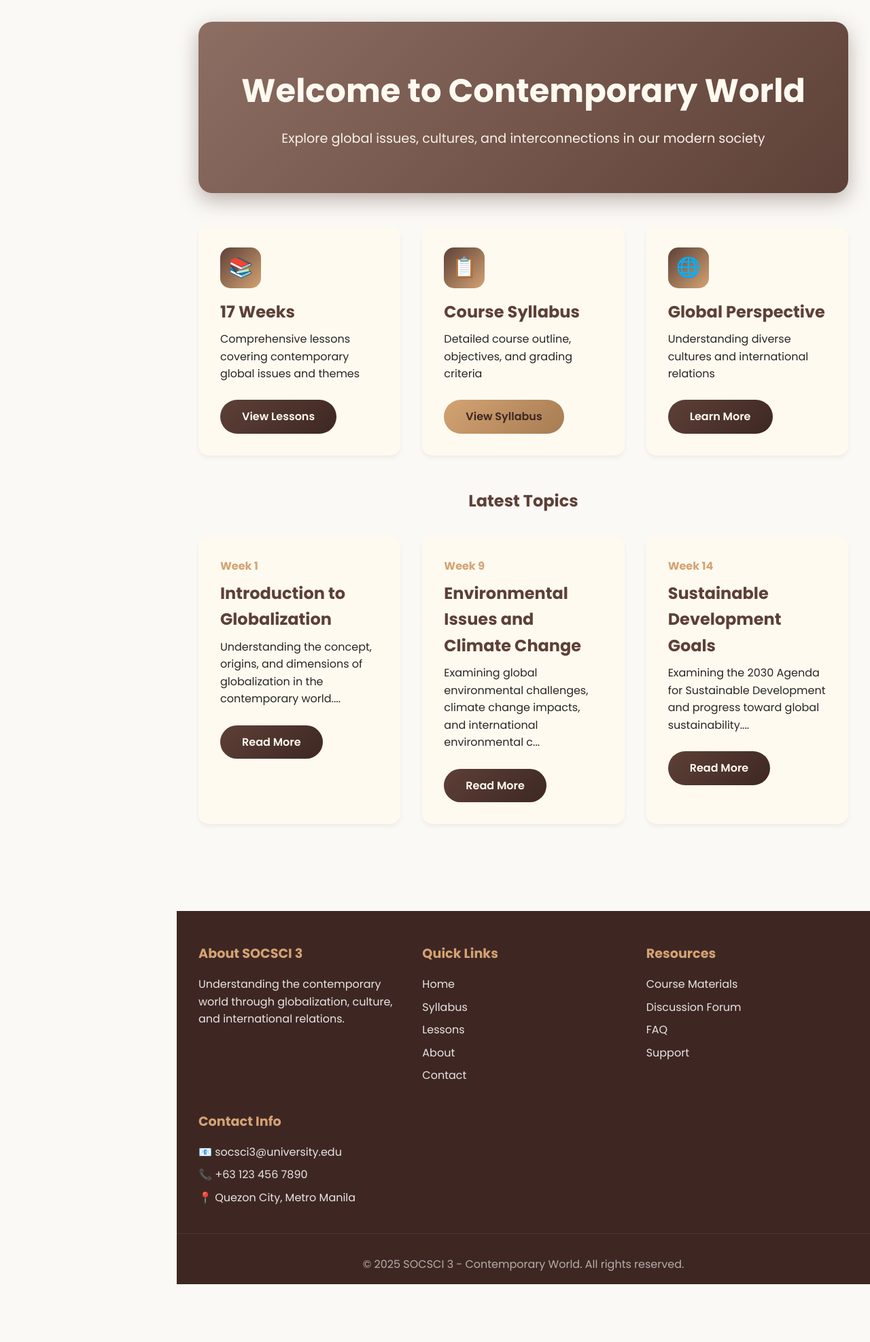
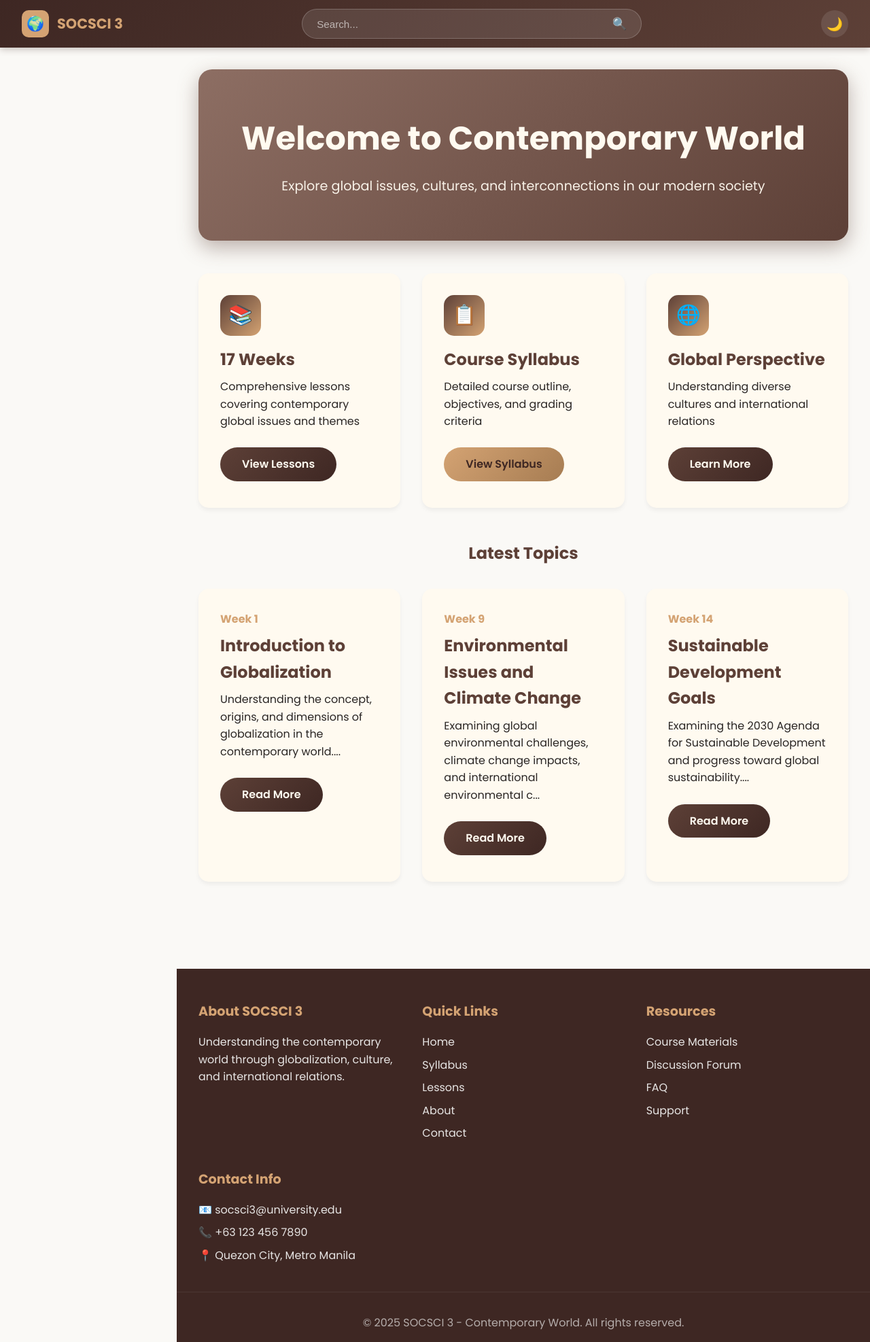
Before and after one commit to bagayan23/SOCSCI3, a PHP site: page /SOCSICI3/ in a window 1280 px wide. Shown: the whole page at 68% size. Before the commit the page ends 1889 px from the top, so only its background shows below. Run offline with PHP 8.4, Linux system fonts and the light colour scheme.

Commit message:
Updated index.php

```diff
--- a/assets/css/style.css
+++ b/assets/css/style.css
@@ -27,6 +27,7 @@
 
     /* LAYOUT VARIABLES */
     --sidebar-width: 260px;
+    --header-height: 70px;
 }
 
 body {
@@ -35,6 +36,7 @@ body {
     color: var(--gray-800);
     background: var(--gray-50);
     transition: all 0.3s ease;
+    padding-top: var(--header-height);
 }
 
 body.dark-mode {
@@ -43,59 +45,120 @@ body.dark-mode {
 }
 
 /* =========================================
-   SIDEBAR NAVIGATION (Replaces Header)
+   HEADER
+   ========================================= */
+header {
+    position: fixed;
+    top: 0;
+    left: 0;
+    right: 0;
+    height: var(--header-height);
+    background: linear-gradient(135deg, var(--indigo-dark), var(--indigo));
+    color: var(--white);
+    z-index: 1000;
+    box-shadow: 0 2px 10px rgba(62, 39, 35, 0.3);
+}
+
+.header-container {
+    max-width: 100%;
+    height: 100%;
+    padding: 0 2rem;
+    display: flex;
+    align-items: center;
+    justify-content: space-between;
+    gap: 2rem;
+}
+
+/* Logo in Header */
+.logo {
+    display: flex;
+    align-items: center;
+    gap: 0.75rem;
+    font-size: 1.3rem;
+    font-weight: 700;
+    color: var(--teal);
+    text-decoration: none;
+    flex-shrink: 0;
+}
+
+.logo-img {
+    width: 40px;
+    height: 40px;
+    background: var(--teal);
+    color: var(--indigo-dark);
+    border-radius: 10px;
+    display: flex;
+    align-items: center;
+    justify-content: center;
+    font-size: 1.3rem;
+}
+
+/* Header Search Bar */
+.search-bar {
+    display: flex;
+    align-items: center;
+    background: rgba(255, 255, 255, 0.1);
+    border-radius: 25px;
+    padding: 0.5rem 1rem;
+    flex-grow: 1;
+    max-width: 500px;
+    border: 1px solid rgba(255, 255, 255, 0.2);
+    transition: all 0.3s ease;
+}
+
+.search-bar:focus-within {
+    background: rgba(255, 255, 255, 0.15);
+    border-color: var(--teal);
+}
+
+.search-bar input {
+    background: transparent;
+    border: none;
+    color: var(--white);
+    outline: none;
+    padding: 0.3rem;
+    width: 100%;
+    font-size: 0.95rem;
+}
+
+.search-bar input::placeholder {
+    color: rgba(255, 255, 255, 0.6);
+}
+
+.search-bar button {
+    background: none;
+    border: none;
+    cursor: pointer;
+    font-size: 1.1rem;
+    padding: 0 5px;
+    color: var(--white);
+    transition: transform 0.2s ease;
+}
+
+.search-bar button:hover {
+    transform: scale(1.1);
+}
+
+/* =========================================
+   SIDEBAR NAVIGATION
    ========================================= */
 #sidebar {
     position: fixed;
-    top: 0;
+    top: var(--header-height);
     left: 0;
-    height: 100vh;
+    height: calc(100vh - var(--header-height));
     width: var(--sidebar-width);
-    background: linear-gradient(180deg, var(--indigo-dark), var(--indigo));
+    background: linear-gradient(180deg, var(--indigo), var(--indigo-light));
     color: var(--white);
-    padding: 2rem 1.5rem;
-    display: flex;
-    flex-direction: column;
-    z-index: 1000;
-    box-shadow: 4px 0 15px rgba(62, 39, 35, 0.3);
+    padding: 2rem 1rem;
+    z-index: 999;
+    box-shadow: 4px 0 15px rgba(62, 39, 35, 0.2);
     transition: transform 0.3s ease;
-}
-
-/* Logo Area */
-.logo {
-    display: flex;
-    align-items: center;
-    gap: 1rem;
-    font-size: 1.5rem;
-    font-weight: 700;
-    color: var(--teal); /* Gold text */
-    margin-bottom: 3rem;
-    padding-bottom: 1.5rem;
-    border-bottom: 1px solid rgba(255, 255, 255, 0.1);
-    text-decoration: none;
-}
-
-.logo-img {
-    width: 45px;
-    height: 45px;
-    background: var(--teal);
-    color: var(--indigo-dark);
-    border-radius: 12px;
-    display: flex;
-    align-items: center;
-    justify-content: center;
-    font-size: 1.5rem;
+    overflow-y: auto;
 }
 
 /* Navigation Links */
 #nav {
-    display: flex;
-    flex-direction: column;
-    flex-grow: 1;
-    justify-content: space-between;
-}
-
-.nav-links {
     display: flex;
     flex-direction: column;
     gap: 0.5rem;
@@ -127,38 +189,8 @@ body.dark-mode {
     box-shadow: 0 4px 10px rgba(0,0,0,0.2);
 }
 
-/* Sidebar Search Bar */
-.search-bar {
-    display: flex;
-    align-items: center;
-    background: rgba(0, 0, 0, 0.2);
-    border-radius: 12px;
-    padding: 0.5rem;
-    margin-top: 2rem;
-    border: 1px solid rgba(255, 255, 255, 0.1);
-}
-
-.search-bar input {
-    background: transparent;
-    border: none;
-    color: var(--white);
-    outline: none;
-    padding: 0.5rem;
-    width: 100%;
-    font-size: 0.9rem;
-}
-
-.search-bar input::placeholder {
-    color: rgba(255, 255, 255, 0.5);
-}
-
-.search-bar button {
-    background: none;
-    border: none;
-    cursor: pointer;
+#nav a .icon {
     font-size: 1.2rem;
-    padding: 0 5px;
-    color: var(--white);
 }
 
 /* =========================================
@@ -554,7 +585,7 @@ body.dark-mode .alert-error {
 
 /* Theme Toggle */
 .theme-toggle {
-    background: rgba(0,0,0,0.2);
+    background: rgba(255, 255, 255, 0.1);
     border: none;
     color: var(--white);
     cursor: pointer;
@@ -567,11 +598,11 @@ body.dark-mode .alert-error {
     justify-content: center;
     transition: all 0.3s ease;
     font-size: 1.2rem;
-    /* Position firmly if needed or place in nav */
+    flex-shrink: 0;
 }
 
 .theme-toggle:hover {
-    background: rgba(0,0,0,0.3);
+    background: rgba(255, 255, 255, 0.2);
     transform: rotate(180deg);
 }
 
--- a/index.php
+++ b/index.php
@@ -40,7 +40,7 @@ if ($search_query) {
     <link rel="stylesheet" href="/SOCSCI3/assets/css/style.css">
 </head>
 <body>
-    <!-- Updated: Include Sidebar instead of Header -->
+    <?php include 'partials/header.php'; ?>
     <?php include 'partials/sidebar.php'; ?>
 
     <main class="container">
--- a/partials/header.php
+++ b/partials/header.php
@@ -1,50 +1,22 @@
-<header id="sidebar">
-    <div class="logo">
-        <div class="logo-img">🌍</div>
-        <span>SOCSCI 3</span>
-    </div>
-
-    <!-- Hamburger for Mobile Only -->
-    <button class="hamburger" id="hamburger" onclick="toggleMenu()">
-        <span></span>
-        <span></span>
-        <span></span>
-    </button>
-
-    <nav id="nav">
-        <div class="nav-links">
-            <a href="?page=home" class="<?php echo $page === 'home' ? 'active' : ''; ?>">
-                <span class="icon">🏠</span> Home
-            </a>
-            <a href="?page=syllabus" class="<?php echo $page === 'syllabus' ? 'active' : ''; ?>">
-                <span class="icon">📜</span> Syllabus
-            </a>
-            <a href="?page=lessons" class="<?php echo $page === 'lessons' ? 'active' : ''; ?>">
-                <span class="icon">📚</span> Lessons
-            </a>
-            <a href="?page=about" class="<?php echo $page === 'about' ? 'active' : ''; ?>">
-                <span class="icon">ℹ️</span> About
-            </a>
-            <a href="?page=contact" class="<?php echo $page === 'contact' ? 'active' : ''; ?>">
-                <span class="icon">✉️</span> Contact
-            </a>
-        </div>
+<header>
+    <div class="header-container">
+        <a href="?page=home" class="logo">
+            <div class="logo-img">🌍</div>
+            <span>SOCSCI 3</span>
+        </a>
 
         <form class="search-bar" method="GET" action="index.php">
             <input type="hidden" name="page" value="<?php echo $page; ?>">
             <input type="text" name="search" id="searchInput" placeholder="Search..." value="<?php echo $search_query; ?>">
             <button type="submit">🔍</button>
         </form>
-    </nav>
+
+        <button class="theme-toggle" id="themeToggle">🌙</button>
+
+        <button class="hamburger" id="hamburger">
+            <span></span>
+            <span></span>
+            <span></span>
+        </button>
+    </div>
 </header>
-
-<!-- Add this ID to your main content wrapper in your other file -->
-<div id="main-content">
-    <!-- Your page content goes here -->
-</div>
-
-<script>
-    function toggleMenu() {
-        document.getElementById('sidebar').classList.toggle('mobile-active');
-    }
-</script>
```
Also changed, not shown: other parts of assets/css/style.css (+36 -29 lines), assets/js/script.js (+10 -12 lines).
